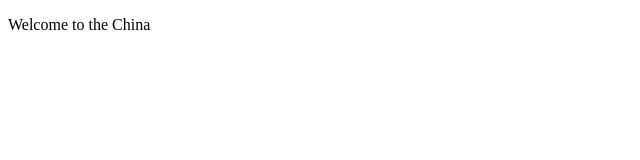
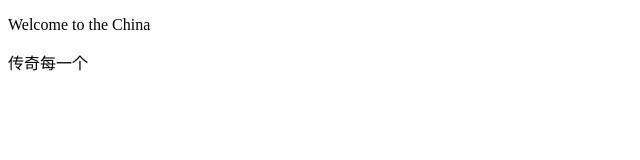
Before and after one commit to nice22hao/learngit, a plain HTML site: page new.html in a window 1280 px wide. Shown: the full height of the page, 0-640 px from the left. Drawn offline with Linux system fonts and the light colour scheme.

Commit message:
new.html1

```diff
--- a/new.html
+++ b/new.html
@@ -6,5 +6,6 @@
 </head>
 <body>
 	<p>Welcome to the China</p>
+	<span>传奇每一个</span>
 </body>
 </html>
```
